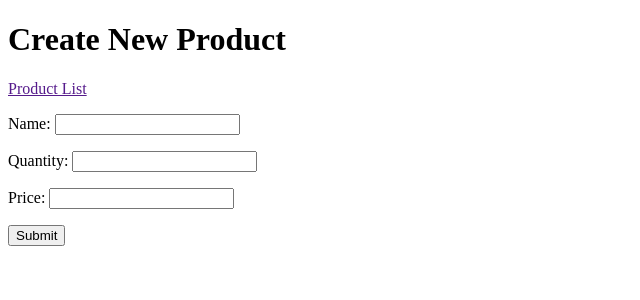
After one commit to Kh-Tanjim-Ashraf/Django-Defined, a Django app: page /product/django-generic-forms/create-new-product in a window 1280 px wide. The commit adds this page. Shown: the top 300 px of the page, without its empty margins (0-640 px from the left). Run offline with Django 5.2, Linux system fonts and the light colour scheme.

Commit message:
Created the product-creation view with dj-standard-form & linked up with the urls & it's template; Updated README.md

```diff
--- a/1-Django Form-Based CRUD Operations/product/urls.py
+++ b/1-Django Form-Based CRUD Operations/product/urls.py
@@ -13,7 +13,8 @@ from product.views.func_based_views_model_forms import \
     productDelete as prodDelete_djf
 # Django-generic-form related views
 from product.views.func_based_views_dj_generic_forms import \
-    productIndex as prodIndx_dj_genf
+    productIndex as prodIndx_dj_genf, \
+    productCreate as prodCreate_dj_genf
 
 urlpatterns = [
     # Function-based view with HTML form for CRUD operations
@@ -30,4 +31,5 @@ urlpatterns = [
 
     # Function-based view with Django generic form for CRUD operations
     path('django-generic-forms/', view=prodIndx_dj_genf, name='product-list-dj-gen-form'),
+    path('django-generic-forms/create-new-product', view=prodCreate_dj_genf, name='create-new-product-dj-gen-form'),
 ]
--- a/1-Django Form-Based CRUD Operations/product/views/func_based_views_dj_generic_forms.py
+++ b/1-Django Form-Based CRUD Operations/product/views/func_based_views_dj_generic_forms.py
@@ -1,5 +1,6 @@
 from django.shortcuts import render
 from product.models import Product
+from product.forms.generic_forms import ProductFormGen
 
 
 def productIndex(request):
@@ -10,3 +11,13 @@ def productIndex(request):
         template_name='product/django_generic_form_based_crud/index.html',
         context=context
     )
+
+
+def productCreate(request):
+    form=ProductFormGen()
+    context={'form':form}
+    return render(
+        request=request,
+        template_name='product/django_generic_form_based_crud/create-product.html',
+        context=context
+    )
--- /dev/null
+++ b/1-Django Form-Based CRUD Operations/templates/product/django_generic_form_based_crud/create-product.html
@@ -0,0 +1,20 @@
+<!doctype html>
+<html lang="en">
+  <head>
+    <meta charset="UTF-8" />
+    <meta name="viewport" content="width=device-width, initial-scale=1.0" />
+    <title>Create Product</title>
+  </head>
+  <body>
+    <h1>Create New Product</h1>
+    <p>
+      <a href="">Product List</a>
+    </p>
+    <div class="form">
+      <form method="post">
+        {% csrf_token %} {{ form.as_p }}
+        <button type="submit">Submit</button>
+      </form>
+    </div>
+  </body>
+</html>
--- a/1-Django Form-Based CRUD Operations/templates/product/django_generic_form_based_crud/index.html
+++ b/1-Django Form-Based CRUD Operations/templates/product/django_generic_form_based_crud/index.html
@@ -8,7 +8,7 @@
   <body>
     <h1>Product List | Home</h1>
     <p>
-      <a href="">Create a new product</a>
+      <a href="{% url 'create-new-product-dj-gen-form' %}">Create a new product</a>
     </p>
     <!-- Product Table -->
     <table>
```
Also changed, not shown: 1-Django Form-Based CRUD Operations/README.md.
